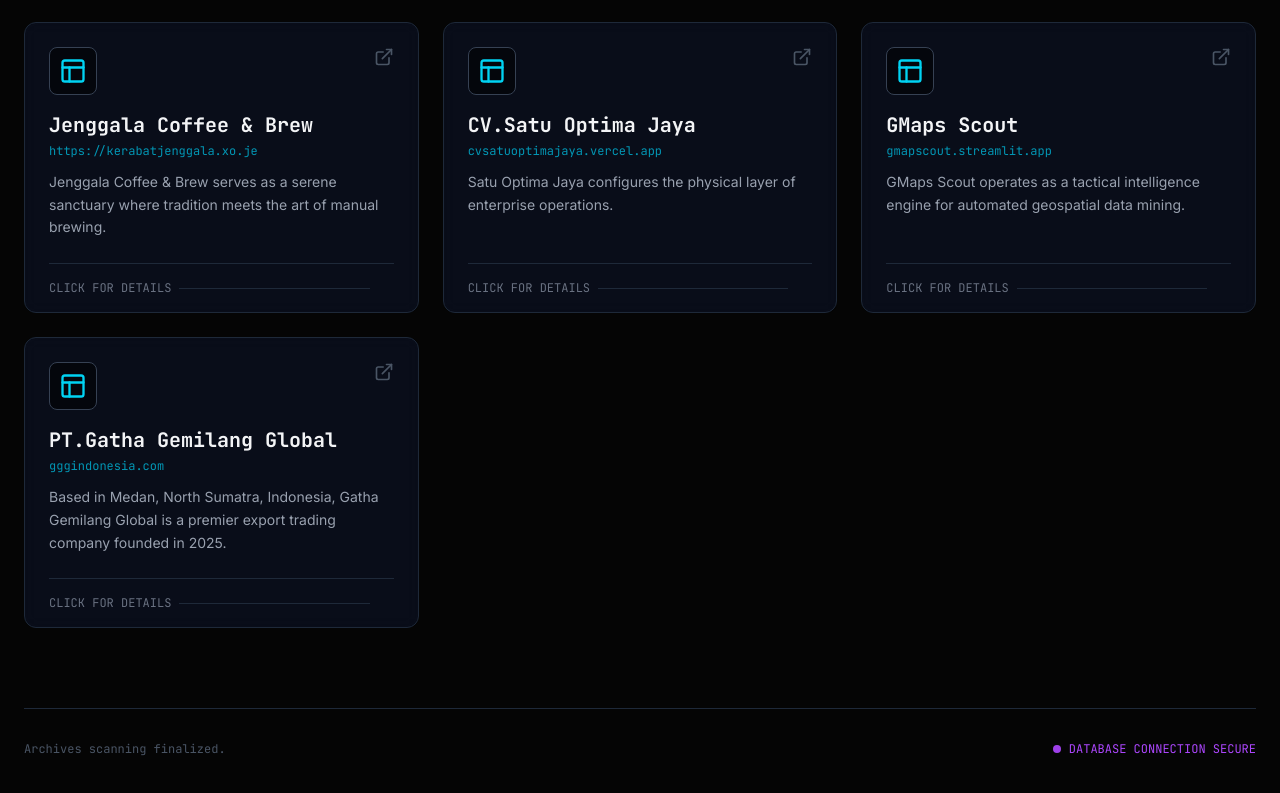
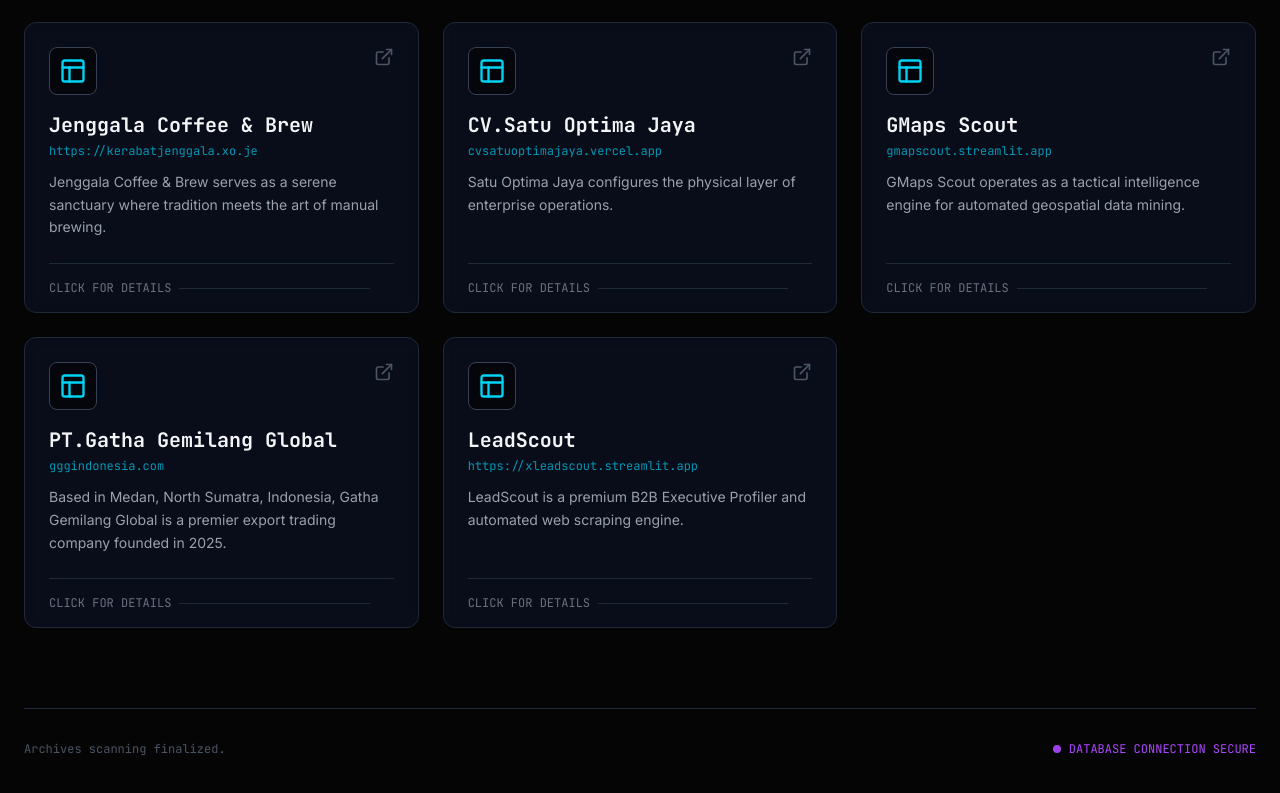
Before and after one commit to FunctionOverride000/FunctionOverride, a Next.js app: page /portfolio in a window 1280 px wide. Shown: the part 1077-1870 px from the top of the page. Built offline with nearby package versions, Linux system fonts and the light colour scheme; no server answers.

Commit message:
portfolio

```diff
--- a/src/data/appData.js
+++ b/src/data/appData.js
@@ -151,6 +151,15 @@
     details: "Backed by stakeholders with years of deep expertise in the Business and Banking Industries, we focus on connecting global markets with the finest products from across the Indonesian archipelago.",
     logoImg: null,
     domain: "gggindonesia.com",
+    type: "portfolio"
+  },
+  {
+    id: "leadscout",
+    title: "LeadScout",
+    desc: "LeadScout is a premium B2B Executive Profiler and automated web scraping engine.",
+    details: "Engineered for high-precision data mining, this tool leverages API backends to bypass conventional bot protections. It systematically extracts C-level executive profiles and commercial metadata across specific industries, acting as a stealthy, high-yield lead generation command center.",
+    logoImg: null, // Anda bisa menggantinya jika nanti memiliki logo khusus, misal: "/leadscout.png"
+    domain: "https://xleadscout.streamlit.app",
     type: "portfolio"
   },
 ];
```
